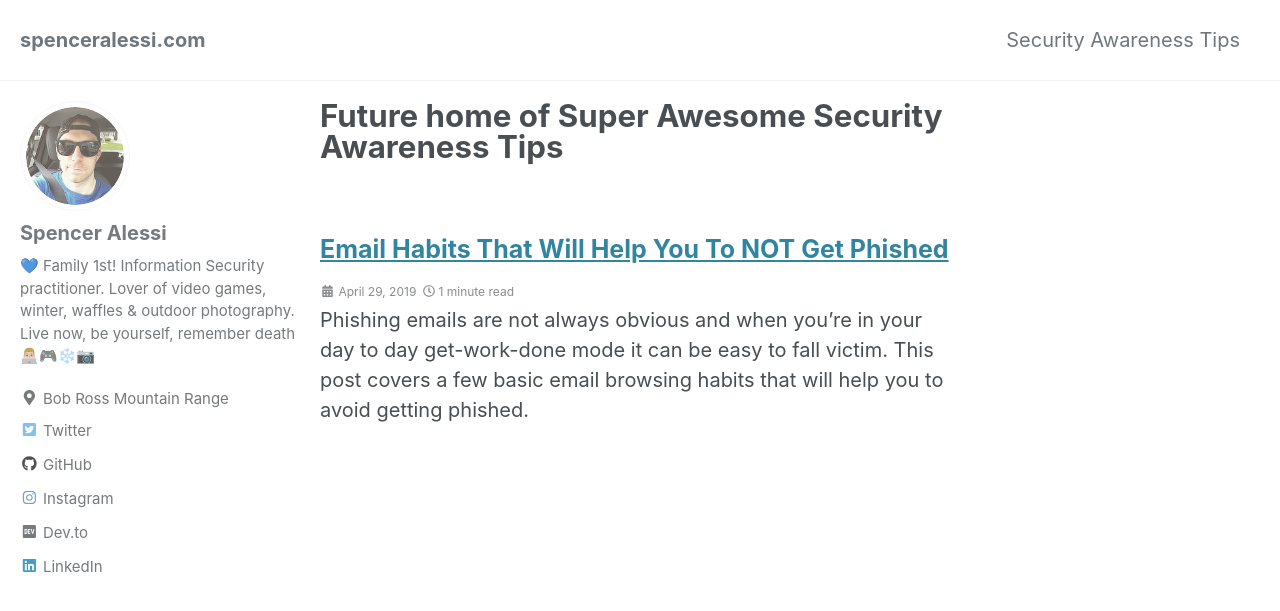
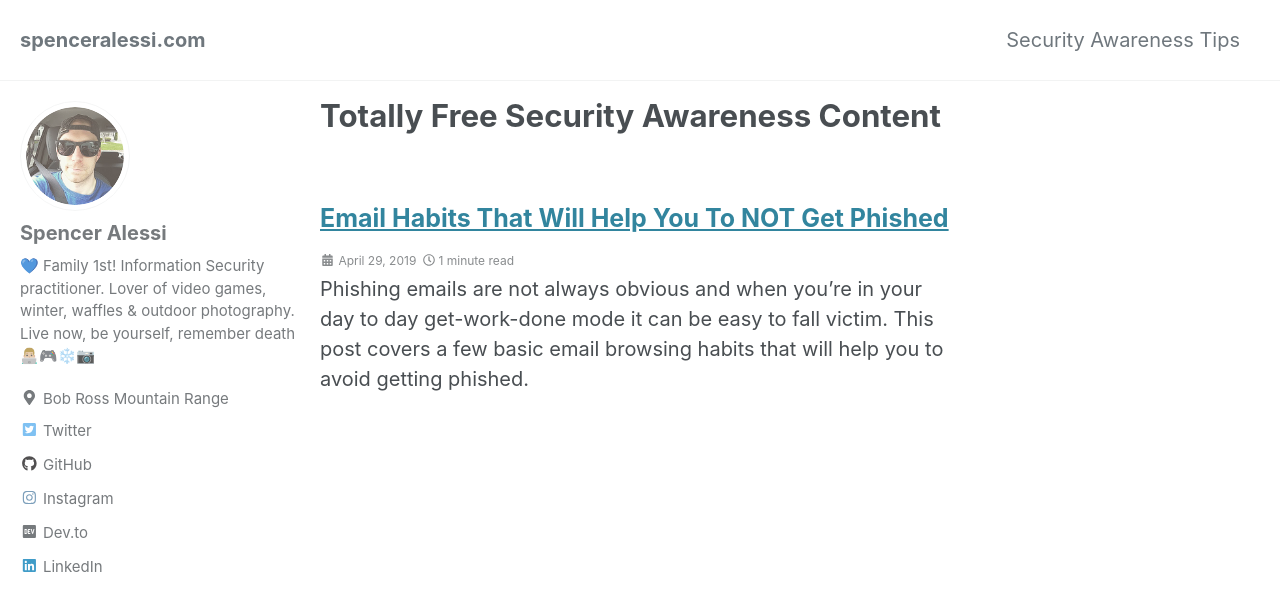
Before and after one commit to techspence/techspence.github.io, a Jekyll site: the page built from _pages/securityawareness.html, in a window 1280 px wide and 900 px high. Shown: the top 611 px of the window. Built offline with Jekyll 4.4.1, drawn with Linux system fonts in a browser that asks for light colours; cached includes are drawn as plain includes.

Commit message:
updated security awareness header

```diff
--- a/_pages/securityawareness.html
+++ b/_pages/securityawareness.html
@@ -1,6 +1,6 @@
 ---
 layout: single
-title: "Future home of Super Awesome Security Awareness Tips"
+title: "Totally Free Security Awareness Content"
 author_profile: true
 permalink: /securityawareness/
 ---
```
